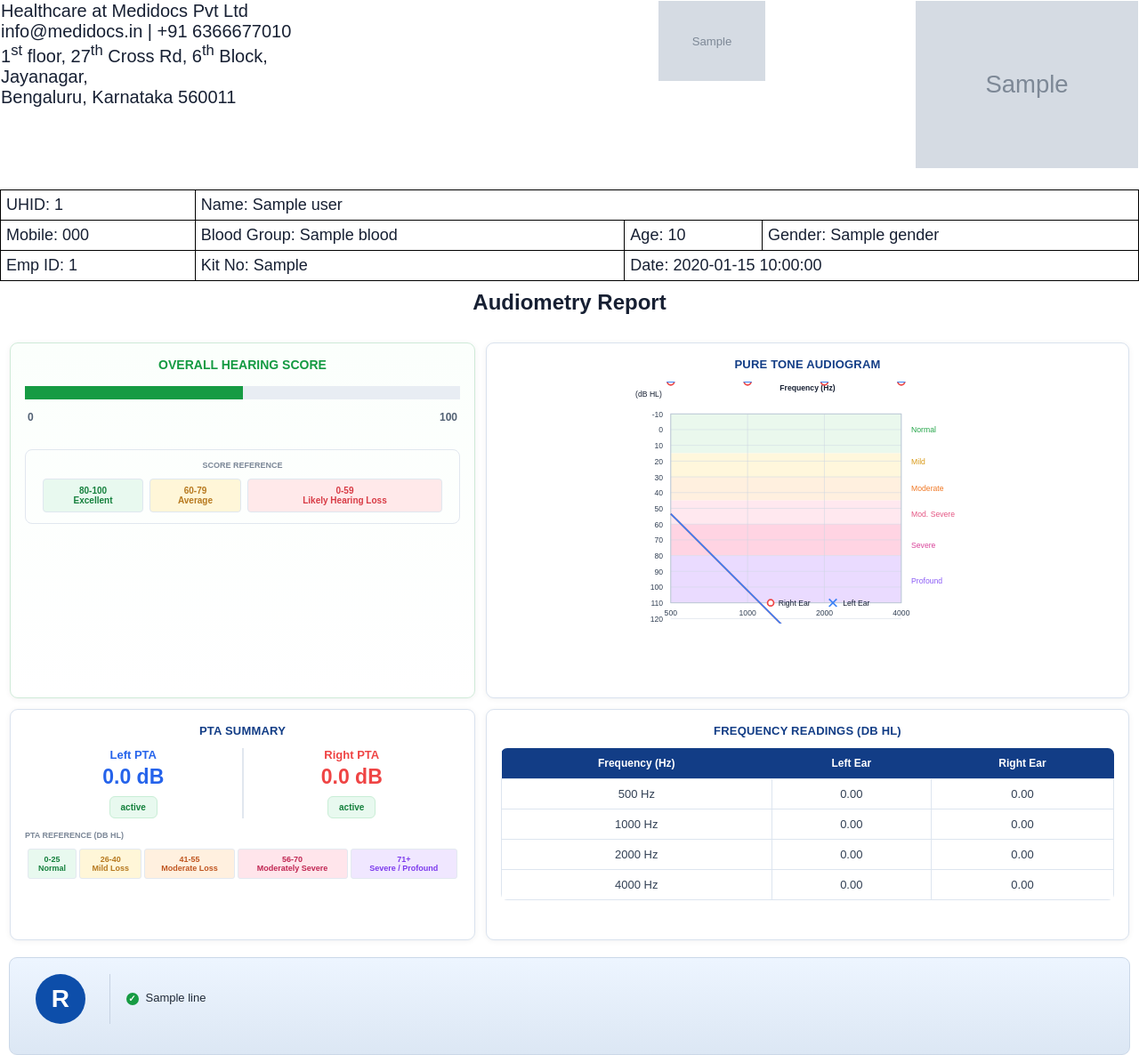
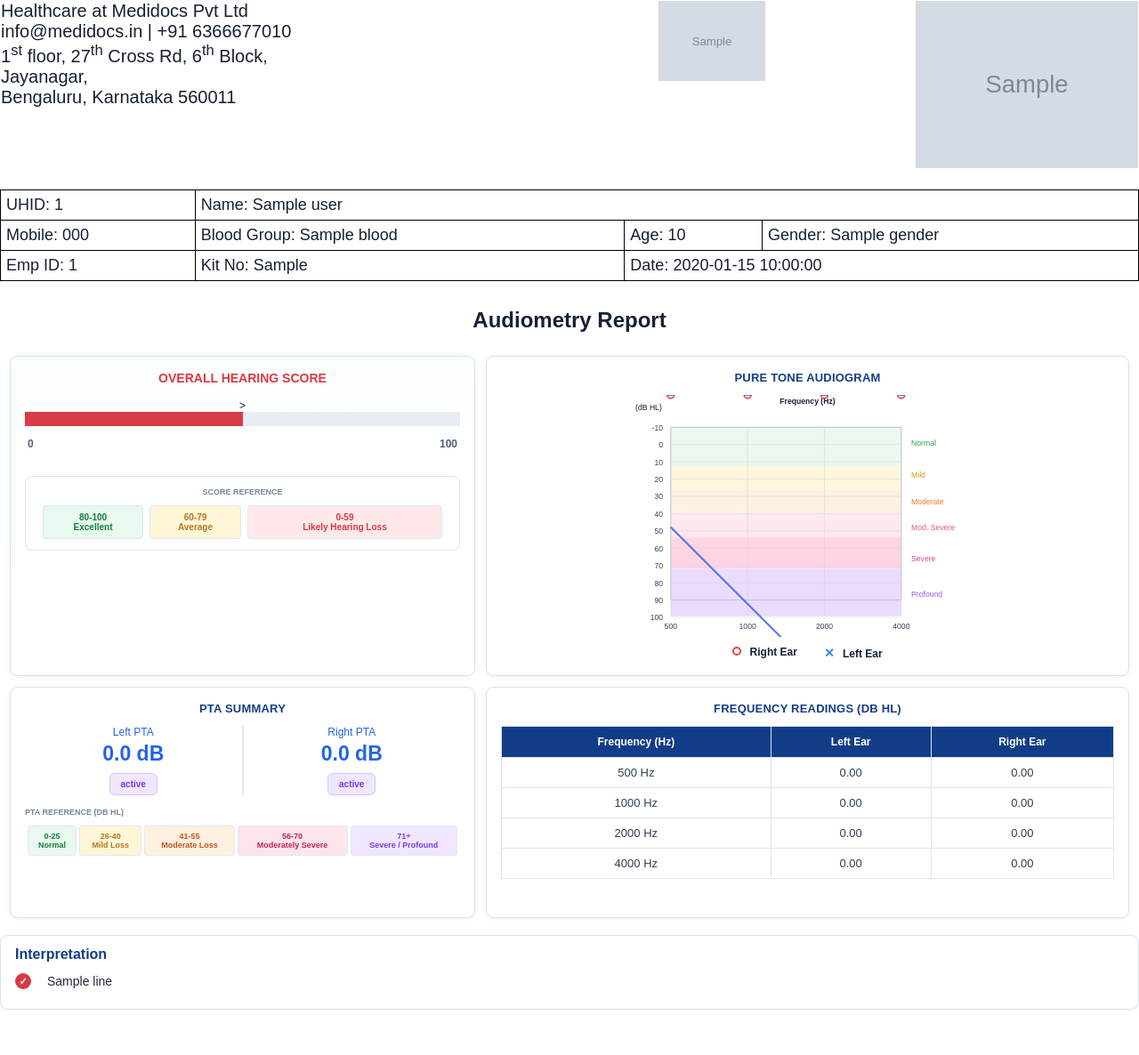
Before and after one commit to Saiyam506/Audiometry_Medidocs, a Python web app: template backend/templates/report.html in a window 1280 px wide. Shown: the whole page at 89% size. After the commit the page ends 1135 px from the top, so only its background shows below. Run offline with Jinja, Linux system fonts and the light colour scheme; the template is opened without the code that fills it: most values are stand-ins (such as "Sample title", 1, 10 or a date in 2020); grey boxes marked "Sample" are stand-in pictures.

Commit message:
new report formatting

```diff
--- a/backend/templates/report.html
+++ b/backend/templates/report.html
@@ -189,31 +189,67 @@
         }
 
         .score-card {
-            min-height: 400px;
+            min-height: 360px;
             text-align: center;
             border-color: #cfead8;
             background: linear-gradient(180deg, #fbfffc 0%, #ffffff 100%);
         }
 
         .score-label {
-            color: #149a42;
+            color: inherit;
             font-size: 14px;
             font-weight: 800;
             text-transform: uppercase;
+        }
+
+        .score-text-good {
+            color: #169b43;
+        }
+
+        .score-text-warn {
+            color: #d99a18;
+        }
+
+        .score-text-danger {
+            color: #d83b45;
+        }
+
+        .score-bar-fill.good {
+            background: #169b43;
+        }
+
+        .score-bar-fill.warn {
+            background: #d99a18;
+        }
+
+        .score-bar-fill.danger {
+            background: #d83b45;
+        }
+
+        .check.good {
+            background: #169b43;
+        }
+
+        .check.warn {
+            background: #d99a18;
+        }
+
+        .check.danger {
+            background: #d83b45;
         }
 
         .score-number {
             margin-top: 14px;
             font-size: 64px;
             line-height: 1;
-            color: #169b43;
+            color: inherit;
             font-weight: 900;
         }
 
         .score-status {
             margin: 8px 0 16px;
             font-size: 22px;
-            color: #149a42;
+            color: inherit;
             font-weight: 800;
         }
 
@@ -284,7 +320,7 @@
         }
 
         .audiogram-card {
-            min-height: 400px;
+            min-height: 340px;
         }
 
         .audiogram {
@@ -315,16 +351,12 @@
 
         .ear-label-left,
         .ear-label-right {
-            font-size: 13px;
-            font-weight: 800;
-        }
-
-        .ear-label-left {
             color: #2563eb;
         }
 
-        .ear-label-right {
-            color: #ef4444;
+        .pta-number-left,
+        .pta-number-right {
+            color: #2563eb;
         }
 
         .pta-number-left,
@@ -339,7 +371,7 @@
         }
 
         .pta-number-right {
-            color: #ef4444;
+            color: #2563eb;
         }
 
         .status-pill {
@@ -351,6 +383,36 @@
             border: 1px solid #c9eed6;
             font-size: 10px;
             font-weight: 800;
+        }
+
+        .status-pill.pta-normal {
+            background: #e8f9ef;
+            color: #15803d;
+            border: 1px solid #c9eed6;
+        }
+
+        .status-pill.pta-mild {
+            background: #fff6d8;
+            color: #b7791f;
+            border: 1px solid #f1dd96;
+        }
+
+        .status-pill.pta-moderate {
+            background: #fff0df;
+            color: #c05621;
+            border: 1px solid #f2c99c;
+        }
+
+        .status-pill.pta-severe {
+            background: #ffe5eb;
+            color: #c02652;
+            border: 1px solid #f5bfd0;
+        }
+
+        .status-pill.pta-profound {
+            background: #f0e7ff;
+            color: #7c3aed;
+            border: 1px solid #d7c1ff;
         }
 
         .pta-reference {
@@ -402,8 +464,12 @@
             border-collapse: collapse;
             text-align: center;
             font-size: 13px;
-            overflow: hidden;
-            border-radius: 7px;
+            border: 1px solid #dde5ef;
+        }
+
+        .readings-table th,
+        .readings-table td {
+            border: 1px solid #dde5ef;
         }
 
         .readings-table th {
@@ -420,30 +486,42 @@
         }
 
         .interpretation {
-            margin: 8px 10px 0;
-            border: 1px solid #cbd8e8;
+            margin-top: 8px;
+            border: 1px solid #d9e2ee;
             border-radius: 9px;
-            background: linear-gradient(180deg, #edf5ff 0%, #dce7f4 100%);
-            padding: 18px 20px;
-            min-height: 110px;
+            background: #ffffff;
+            box-shadow: 0 1px 6px rgba(15, 23, 42, 0.06);
+            padding: 12px 16px;
         }
 
         .interpretation-table {
             width: 100%;
+            height: 60px;
             border-collapse: collapse;
         }
 
         .interpretation-table td {
             vertical-align: middle;
-            padding: 0 18px;
-            border-left: 1px solid #c7d3e3;
+            padding: 0 10px;
+            position: relative;
             color: #1f2937;
-            font-size: 13px;
+            font-size: 14px;
+            font-weight: 500;
             line-height: 1.25;
         }
 
+        .interpretation-table td:not(:first-child)::before {
+            content: "";
+            position: absolute;
+            left: 0;
+            top: 15%;
+            height: 70%;
+            width: 1px;
+            background: #c7d3e3;
+        }
+
         .interpretation-table td:first-child {
-            width: 92px;
+            width: 60px;
             border-left: none;
             text-align: center;
             padding-left: 0;
@@ -463,15 +541,14 @@
 
         .check {
             display: inline-block;
-            width: 14px;
-            height: 14px;
+            width: 18px;
+            height: 18px;
             margin-right: 8px;
             border-radius: 50%;
-            background: #169b43;
-            color: #ffffff;
-            line-height: 14px;
+            color: white;
             text-align: center;
-            font-size: 10px;
+            line-height: 18px;
+            font-size: 11px;
             font-weight: 800;
         }
 
@@ -567,9 +659,9 @@
             </tr>
         </table>
 
-    <div style="height: 10px;"></div>
+        <div style="height: 15px;"></div>
 
-    <div style="text-align: center; margin-bottom: 20px;">
+        <div style="text-align: center; margin: 15px 0;">
             <h1 style="margin: 0;">Audiometry Report</h1>
         </div>
 
@@ -577,13 +669,24 @@
             <tr>
                 <td style="width: 42%;">
                     <div class="card score-card">
-                    <div class="score-label">Overall Hearing Score</div>
-                    <div class="score-number">{{ _score }}</div>
-                    <div class="score-status">{{ _status }}</div>
+                        <div class="score-label score-text-{{ score_level }}">
+                            Overall Hearing Score
+                        </div>
+                        <div class="score-number score-text-{{ score_level }}">
+                            {{ _score }}
+                        </div>
+                        <div class="score-status score-text-{{ score_level }}">
+                            {{ _status }}
+                        </div>
                         <table width="100%" cellspacing="0" cellpadding="0" border="0">
                             <tr>
-                            <td width="{{ _score }}%" style="background:#169b43; height:15px;"></td>
-                            <td width="{{ 100 - _score }}%" style="background:#e8edf3;"></td>
+                                <td width="{{ _score }}%" <td width="{{ _score }}%" bgcolor="{{ score_color }}"
+                                    style="height:16px;">
+                                </td>>
+                </td>
+
+                <td width="{{ 100 - _score }}%" style="height:16px;background:#e8edf3;">
+                </td>
             </tr>
         </table>
         <table class="bar-labels">
@@ -660,18 +763,45 @@
                         fill="white" stroke="#ef4444" stroke-width="2" />
                     {% set _lx = _cx[_i] %}
                     {% set _ly = _ct + (left_values[_freqs[_i]] + 10) * _dpm %}
-                        <line x1="{{ _lx - 5 }}" y1="{{ _ly - 5 }}" x2="{{ _lx + 5 }}" y2="{{ _ly + 5 }}"
-                            stroke="#3b82f6" stroke-width="2" />
-                        <line x1="{{ _lx - 5 }}" y1="{{ _ly + 5 }}" x2="{{ _lx + 5 }}" y2="{{ _ly - 5 }}"
-                            stroke="#3b82f6" stroke-width="2" />
+                    <line x1="{{ _lx - 5 }}" y1="{{ _ly - 5 }}" x2="{{ _lx + 5 }}" y2="{{ _ly + 5 }}" stroke="#3b82f6"
+                        stroke-width="2" />
+                    <line x1="{{ _lx - 5 }}" y1="{{ _ly + 5 }}" x2="{{ _lx + 5 }}" y2="{{ _ly - 5 }}" stroke="#3b82f6"
+                        stroke-width="2" />
                     {% endfor %}
 
-                        <circle cx="202" cy="288" r="4" fill="white" stroke="#ef4444" stroke-width="2" />
-                        <text x="212" y="292" font-size="10" fill="#172033">Right Ear</text>
-                        <line x1="278" y1="283" x2="288" y2="293" stroke="#3b82f6" stroke-width="2" />
-                        <line x1="288" y1="283" x2="278" y2="293" stroke="#3b82f6" stroke-width="2" />
-                        <text x="296" y="292" font-size="10" fill="#172033">Left Ear</text>
+
                 </svg>
+                <div style="
+display:flex;
+justify-content:center;
+gap:30px;
+margin-top:10px;
+font-size:12px;
+font-weight:600;
+">
+
+                    <div>
+                        <span style="
+        display:inline-block;
+        width:10px;
+        height:10px;
+        border:2px solid #ef4444;
+        border-radius:50%;
+        margin-right:6px;
+    "></span>
+                        Right Ear
+                    </div>
+
+                    <div>
+                        <span style="
+        color:#3b82f6;
+        font-size:14px;
+        margin-right:6px;
+    ">✕</span>
+                        Left Ear
+                    </div>
+
+                </div>
             </div>
         </td>
         </tr>
@@ -685,12 +815,16 @@
                             <td>
                                 <div class="ear-label-left">Left PTA</div>
                                 <div class="pta-number-left">{{ "%.1f"|format(left_pta) }} dB</div>
-                                <span class="status-pill">{{ left_status }}</span>
+                                <span class="status-pill {{ left_pill_class }}">
+                                    {{ left_status }}
+                                </span>
                             </td>
                             <td>
                                 <div class="ear-label-right">Right PTA</div>
                                 <div class="pta-number-right">{{ "%.1f"|format(right_pta) }} dB</div>
-                                <span class="status-pill">{{ right_status }}</span>
+                                <span class="status-pill {{ right_pill_class }}">
+                                    {{ right_status }}
+                                </span>
                             </td>
                         </tr>
                     </table>
@@ -731,14 +865,34 @@
         </table>
 
         <div class="interpretation">
-        <table class="interpretation-table">
-            <tr>
-                <td><span class="interp-icon">R</span></td>
+
+            <div style="
+        font-size:16px;
+        font-weight:700;
+        color:#123d86;
+        margin-bottom:12px;
+    ">
+                Interpretation
+            </div>
+
             {% for line in summary_lines %}
-                <td><span class="check">&#10003;</span>{{ line }}</td>
+            <div style="
+        display:flex;
+        align-items:center;
+        margin-bottom:10px;
+        font-size:14px;
+        color:#1f2937;
+    ">
+                <span class="check {{ score_level }}">
+                    &#10003;
+                </span>
+
+                <span style="margin-left:10px;">
+                    {{ line }}
+                </span>
+            </div>
             {% endfor %}
-            </tr>
-        </table>
+
         </div>
 
         {% if wrs_completed %}
```
Also changed, not shown: other parts of backend/templates/report.html (+27 -11 lines), backend/main.py (+5 -4 lines). Lines whose indentation alone changed are shown as unchanged.
